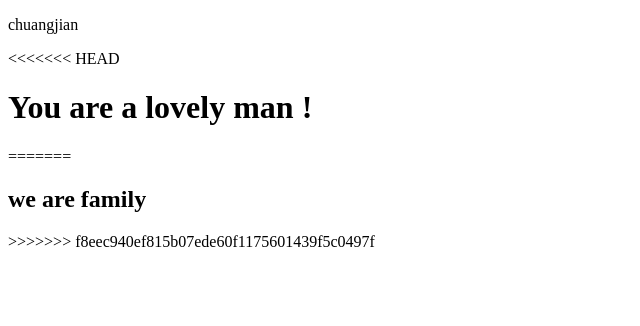
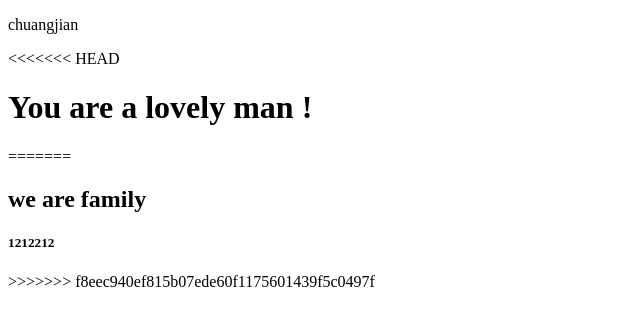
Before and after one commit to Richermegon/git, a plain HTML site: page index.html in a window 1280 px wide. Shown: the whole page, without its empty margins (0-640 px from the left). Drawn offline with Linux system fonts and the light colour scheme.

Commit message:
changedif

```diff
--- a/index.html
+++ b/index.html
@@ -12,6 +12,7 @@
   <h1>You are a lovely man ! </h1>
 =======
   <h2>we are family</h2>
+  <h5>1212212</h5>
 >>>>>>> f8eec940ef815b07ede60f1175601439f5c0497f
 </body>
 </html>
```
